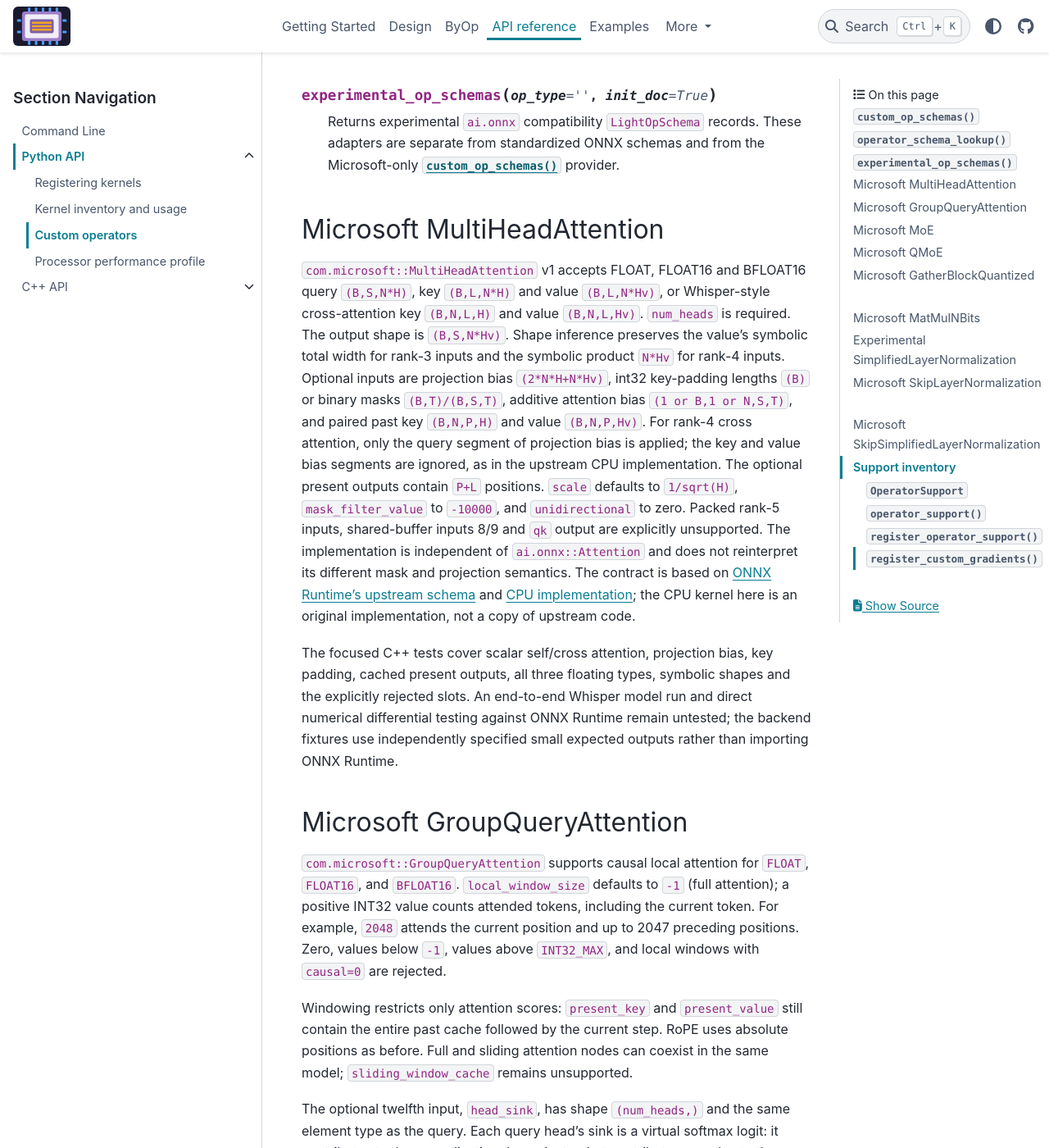
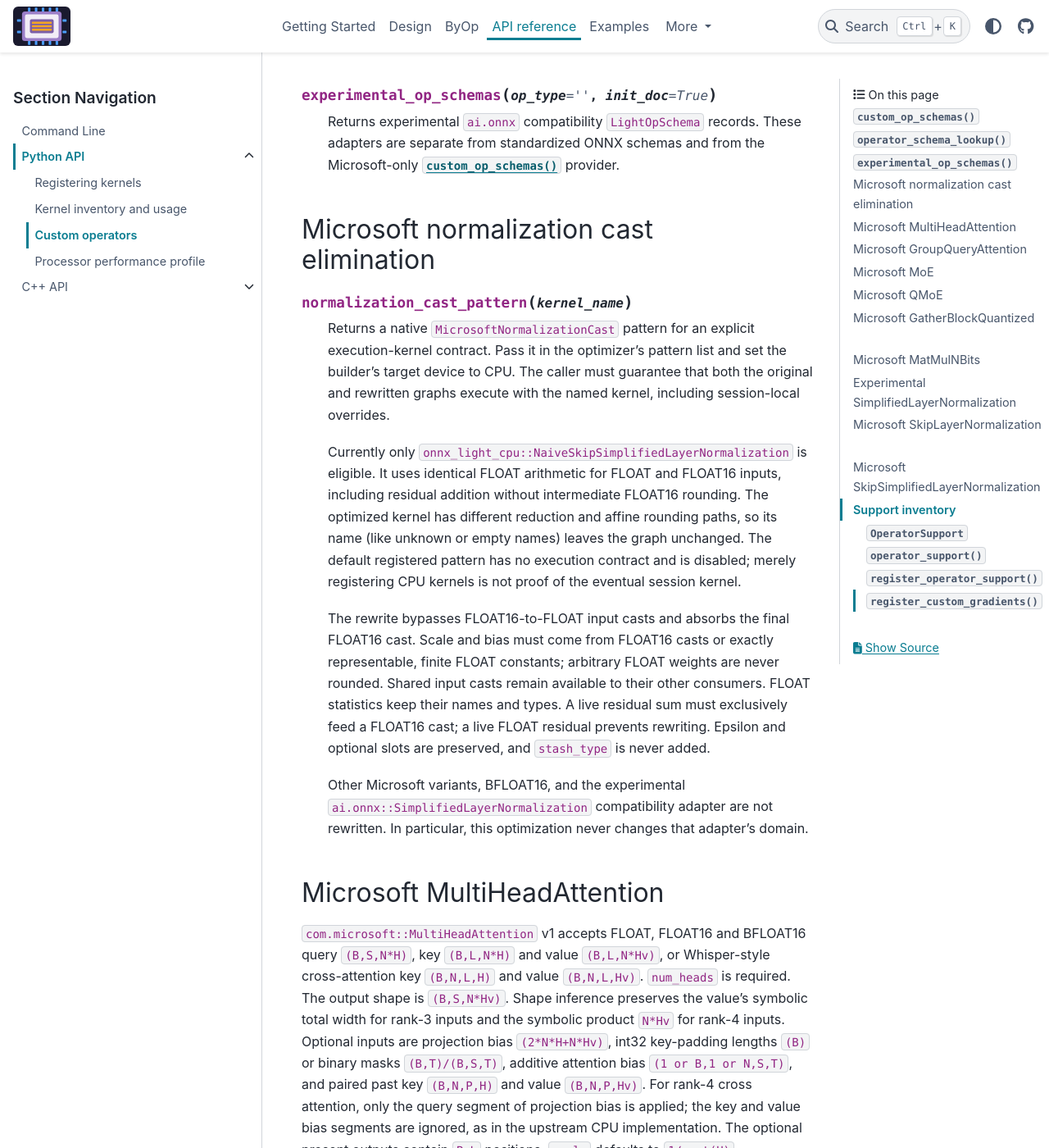
Before and after one commit to xadupre/onnx-light-cpu, a Sphinx documentation site: the page built from docs/api/python/custom_operators.rst, in a window 1280 px wide and 1400 px high, scrolled down 380 px. Shown: the whole window at 82% size. Built offline with Sphinx 7.4.7 and the PyData theme 0.15.4, drawn with Linux system fonts in a browser that asks for light colours; pages that are not in the unit, such as notebooks, are missing from menus.

Commit message:
Add explicitly gated Microsoft normalization cast elimination
Co-authored-by: xadupre <22452781+xadupre@users.noreply.github.com>

```diff
--- a/CMakeLists.txt
+++ b/CMakeLists.txt
@@ -954,7 +954,8 @@ if(ONNX_LIGHT_CPU_BUILD_TESTS)
             onnx_light_cpu_add_test("${_test_src}"
                 "lib_onnx_light_cpu_kernels;lib_onnx_light_cpu_backend_test")
           endif()
-        elseif(_test_name STREQUAL "test_onnx_light_binary_manifest")
+        elseif(_test_name STREQUAL "test_onnx_light_binary_manifest" OR
+               _test_name STREQUAL "test_onnx_light_normalization_cast")
           if(TARGET onnx_light::lib_onnx_op)
             onnx_light_cpu_add_test("${_test_src}"
                 "lib_onnx_light_cpu_kernels;onnx_light::lib_onnx_op")
--- a/docs/api/python/custom_operators.rst
+++ b/docs/api/python/custom_operators.rst
@@ -16,6 +16,38 @@ Custom operators
    Returns experimental ``ai.onnx`` compatibility ``LightOpSchema`` records.
    These adapters are separate from standardized ONNX schemas and from the
    Microsoft-only :func:`custom_op_schemas` provider.
+
+Microsoft normalization cast elimination
+~~~~~~~~~~~~~~~~~~~~~~~~~~~~~~~~~~~~~~~
+
+.. py:function:: normalization_cast_pattern(kernel_name)
+
+   Returns a native ``MicrosoftNormalizationCast`` pattern for an explicit
+   execution-kernel contract. Pass it in the optimizer's pattern list and set
+   the builder's target device to CPU. The caller must guarantee that both the
+   original and rewritten graphs execute with the named kernel, including
+   session-local overrides.
+
+   Currently only ``onnx_light_cpu::NaiveSkipSimplifiedLayerNormalization``
+   is eligible. It uses identical FLOAT arithmetic for FLOAT and FLOAT16
+   inputs, including residual addition without intermediate FLOAT16 rounding.
+   The optimized kernel has different reduction and affine rounding paths,
+   so its name (like unknown or empty names) leaves the graph unchanged.
+   The default registered pattern has no execution contract and is disabled;
+   merely registering CPU kernels is not proof of the eventual session kernel.
+
+   The rewrite bypasses FLOAT16-to-FLOAT input casts and absorbs the final
+   FLOAT16 cast. Scale and bias must come from FLOAT16 casts or exactly
+   representable, finite FLOAT constants; arbitrary FLOAT weights are never
+   rounded. Shared input casts remain available to their other consumers.
+   FLOAT statistics keep their names and types. A live residual sum must
+   exclusively feed a FLOAT16 cast; a live FLOAT residual prevents rewriting.
+   Epsilon and optional slots are preserved, and ``stash_type`` is never added.
+
+   Other Microsoft variants, BFLOAT16, and the experimental
+   ``ai.onnx::SimplifiedLayerNormalization`` compatibility adapter are not
+   rewritten. In particular, this optimization never changes that adapter's
+   domain.
 
 Microsoft MultiHeadAttention
 ~~~~~~~~~~~~~~~~~~~~~~~~~~~~
--- a/onnx_light_cpu/__init__.py
+++ b/onnx_light_cpu/__init__.py
@@ -32,6 +32,7 @@ from ._register import (
     custom_op_schemas,
     experimental_op_schemas,
     has_backend_test_cases,
+    normalization_cast_pattern,
     operator_support,
     operator_schema_lookup,
     register_backend_test_cases,
@@ -82,6 +83,7 @@ __all__ = [
     "experimental_op_schemas",
     "has_backend_test_cases",
     "has_cpu_kernels",
+    "normalization_cast_pattern",
     "operator_schema_lookup",
     "operator_support",
     "register_backend_test_cases",
```
Also changed, not shown: 6 other files.
